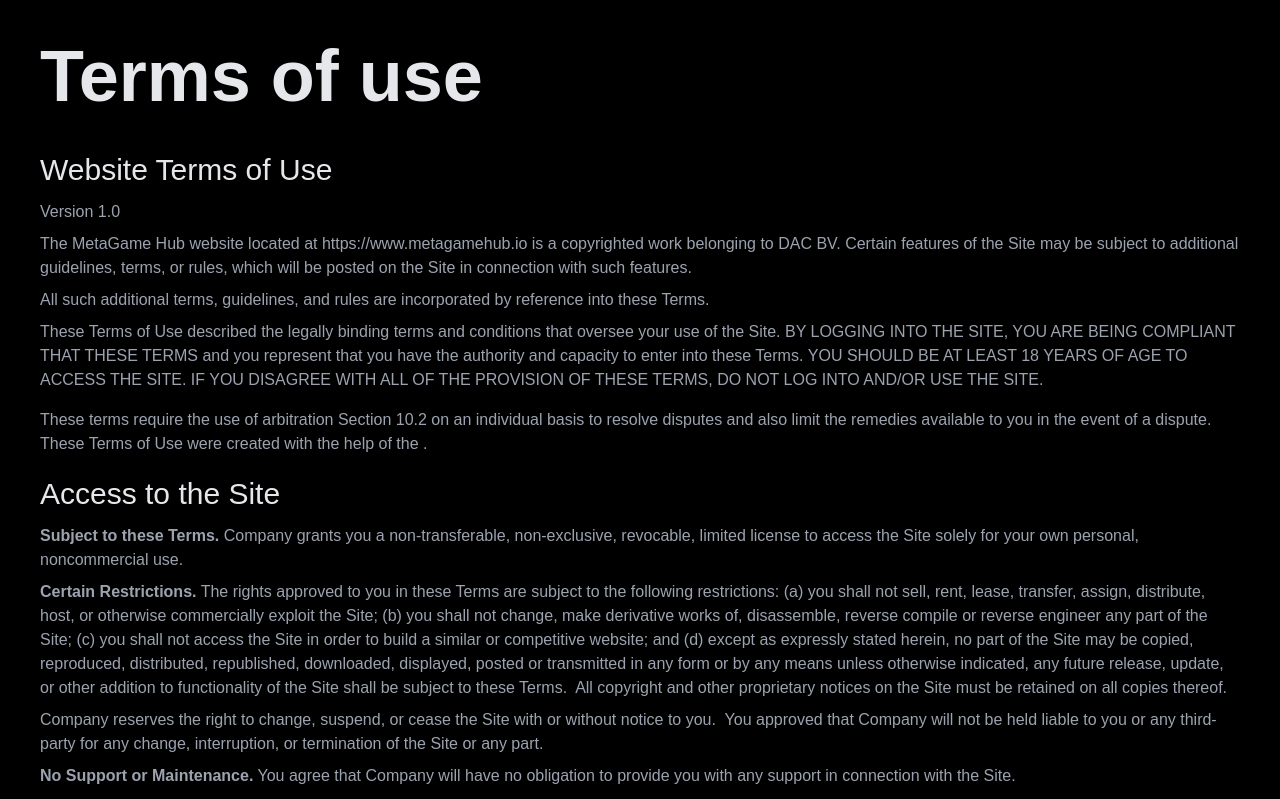
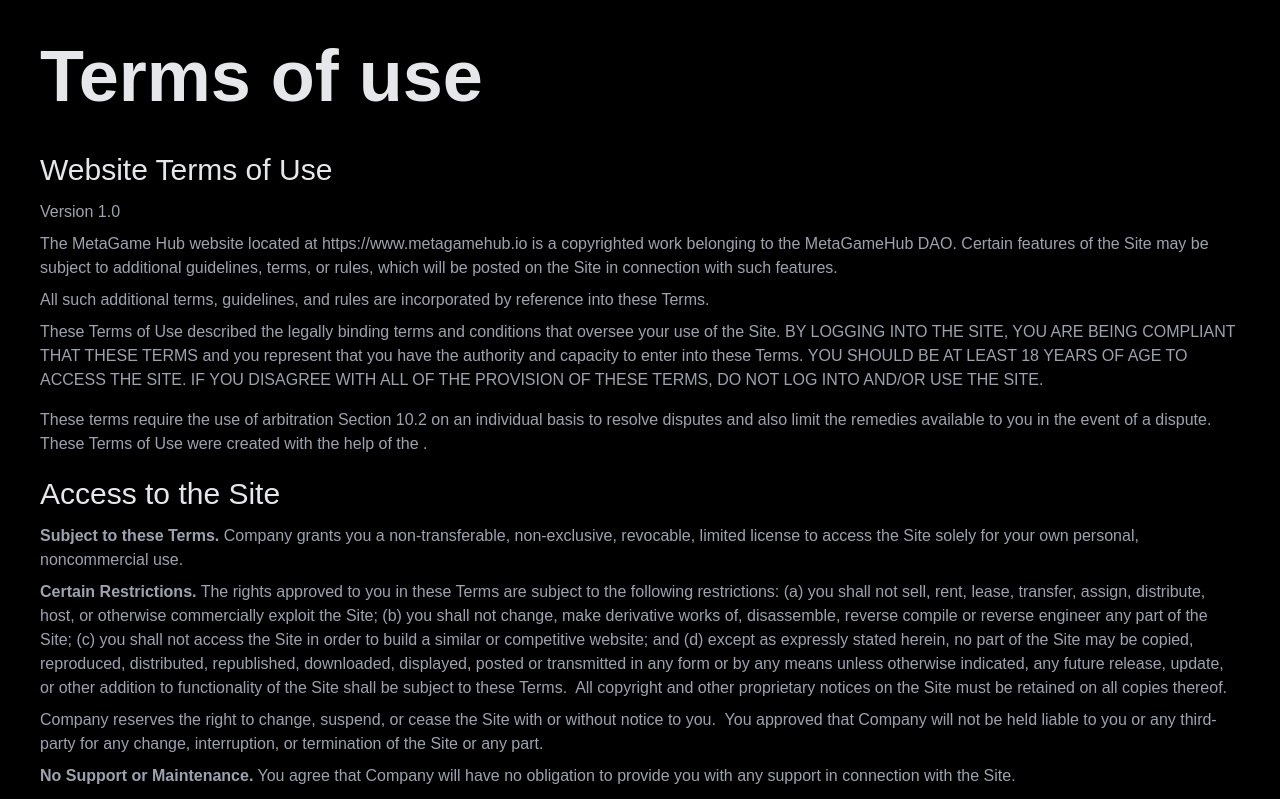
Before and after one commit to thehubdao/HUB-Website, a Next.js app: page /terms in a window 1280 px wide. Shown: the top 799 px of the page. Built offline with nearby package versions, Linux system fonts and the light colour scheme; a web font is replaced by a local one.

Commit message:
remove DAC from terms

```diff
--- a/pages/terms.tsx
+++ b/pages/terms.tsx
@@ -26,7 +26,7 @@
           <p className="py-1 text-gray-400">
             The MetaGame Hub website located at
             https://www.metagamehub.io is a copyrighted work belonging
-            to DAC BV. Certain features of the Site may be subject to
+            to the MetaGameHub DAO. Certain features of the Site may be subject to
             additional guidelines, terms, or rules, which will be posted
             on the Site in connection with such features.
           </p>
@@ -594,10 +594,6 @@
             consent of such third party which may own the Marks.
           </p>
 
-          <h2 className="text-xl md:text-3xl mt-4 mb-2">Contact Information</h2>
-
-          <p className="py-1 text-gray-400">Address: Bredasingel 186 NA, Arnhem, 6844AT Netherlands</p>
-          <p className="py-1 text-gray-400">Email: [social@thedac.info](mailto:social@thedac.info)</p>
         </div>
 
       </main>
```
